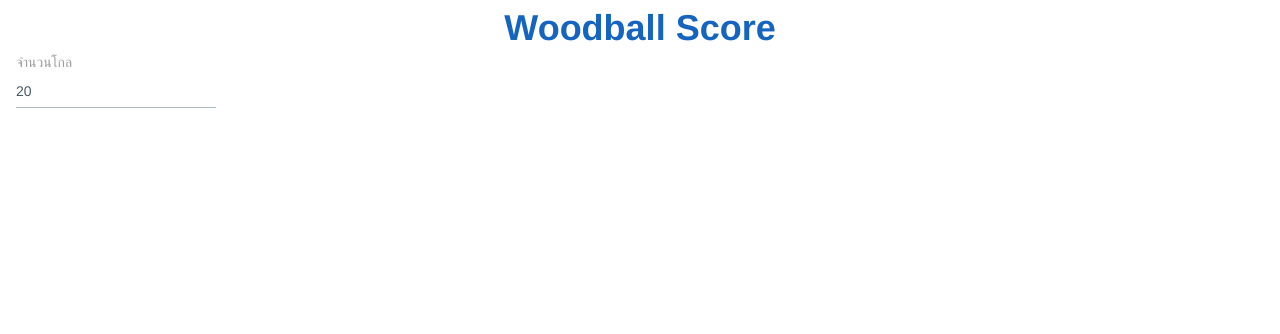
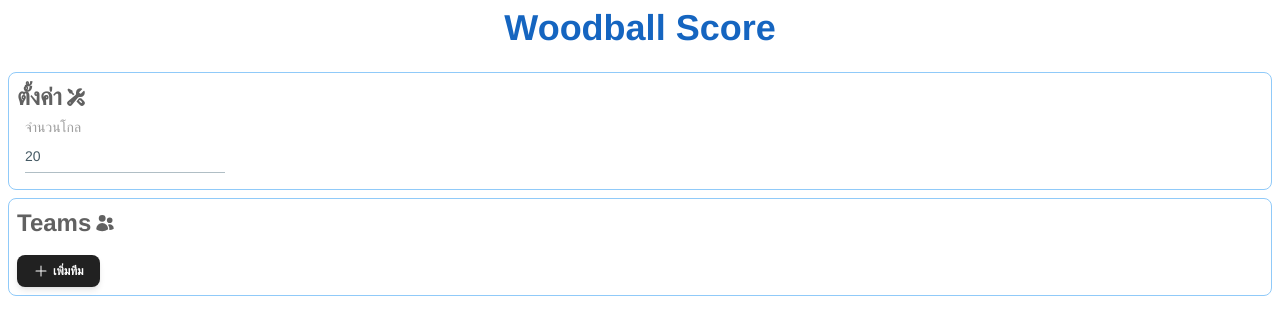
Before and after one commit to SupachaiTho/wood-ball-score, a React (Vite) app: page / in a window 1280 px wide. Shown: the top 334 px of the page. Built offline with nearby package versions, Linux system fonts and the light colour scheme.

Commit message:
add team

```diff
--- a/package.json
+++ b/package.json
@@ -10,6 +10,7 @@
     "preview": "vite preview"
   },
   "dependencies": {
+    "@heroicons/react": "^2.0.18",
     "@material-tailwind/react": "^2.0.8",
     "@reduxjs/toolkit": "^1.9.5",
     "path": "^0.12.7",
--- a/src/App.tsx
+++ b/src/App.tsx
@@ -1,12 +1,14 @@
 import Head from '@/components/sections/Head';
 import Layout from '@/components/base/Layout';
 import { woodBallBackup } from '@/hooks/woodballBackup';
+import Main from '@/components/sections/Main';
 
 function App() {
   woodBallBackup();
   return (
     <Layout>
       <Head />
+      <Main />
     </Layout>
   );
 }
--- a/src/components/head/GameInfo.tsx
+++ /dev/null
@@ -1,24 +0,0 @@
-import { Input } from '@material-tailwind/react';
-import { useAppSelector, useAppDispatch } from '@/app/hooks';
-import { setGoal } from '@/stores/woodball';
-import { memo } from 'react';
-
-const GameInfo = () => {
-  const goalNumber = useAppSelector((state) => state.woodBall.game.goalNumber);
-  const dispatch = useAppDispatch();
-
-  return (
-    <div className="flex p-2 pt-4">
-      <div>
-        <Input
-          variant="static"
-          label="จำนวนโกล"
-          onChange={(e) => dispatch(setGoal(e.target.value))}
-          value={goalNumber}
-        />
-      </div>
-    </div>
-  );
-};
-
-export default memo(GameInfo);
--- /dev/null
+++ b/src/components/main/GameInfo.tsx
@@ -0,0 +1,31 @@
+import { Input } from '@material-tailwind/react';
+import { useAppSelector, useAppDispatch } from '@/app/hooks';
+import { setGoal } from '@/stores/woodball';
+import { memo } from 'react';
+import { WrenchScrewdriverIcon } from '@heroicons/react/24/solid';
+
+const GameInfo = () => {
+  const goalNumber = useAppSelector((state) => state.woodBall.game.goalNumber);
+  const dispatch = useAppDispatch();
+
+  return (
+    <div className="flex flex-col p-2 mt-2 border border-blue-200 rounded-lg">
+      <div className="flex p2 text-gray-700">
+        <h1 className="text-2xl font-bold">ตั้งค่า</h1>
+        <WrenchScrewdriverIcon className="mx-1 w-5" />
+      </div>
+      <div className="flex mt-2">
+        <div className="p-2">
+          <Input
+            variant="static"
+            label="จำนวนโกล"
+            onChange={(e) => dispatch(setGoal(e.target.value))}
+            value={goalNumber}
+          />
+        </div>
+      </div>
+    </div>
+  );
+};
+
+export default memo(GameInfo);
--- /dev/null
+++ b/src/components/main/MainBoard.tsx
@@ -0,0 +1,29 @@
+import { useAppDispatch, useAppSelector } from '@/app/hooks';
+import { PlusIcon, UsersIcon } from '@heroicons/react/24/solid';
+import { Button } from '@material-tailwind/react';
+import { addTeam } from '@/stores/woodball';
+
+const MainBoard = () => {
+  const teams = useAppSelector((state) => state.woodBall.teams);
+  const dispatch = useAppDispatch();
+  return (
+    <div className="flex flex-col p-2 mt-2 border border-blue-200 rounded-lg">
+      <div className="flex text-gray-700">
+        <h1 className="text-2xl font-bold">Teams</h1>
+        <UsersIcon className="mx-1 w-5" />
+      </div>
+      <div className="flex flex-col p-2">
+        {teams?.map((team) => (
+          <div key={team.id}>{team.id + ' - ' + team.name}</div>
+        ))}
+      </div>
+      <div>
+        <Button size="sm" className="flex" onClick={() => dispatch(addTeam())}>
+          <PlusIcon className="mr-1 w-4" /> เพิ่มทีม
+        </Button>
+      </div>
+    </div>
+  );
+};
+
+export default MainBoard;
--- a/src/components/sections/Head.tsx
+++ b/src/components/sections/Head.tsx
@@ -1,12 +1,10 @@
-import Section from "@/components/base/Section";
-import GameInfo from "@/components/head/GameInfo";
-import HeadTitle from "@/components/head/HeadTitle";
+import Section from '@/components/base/Section';
+import HeadTitle from '@/components/head/HeadTitle';
 
 const Head = () => {
   return (
     <Section>
       <HeadTitle />
-      <GameInfo />
     </Section>
   );
 };
--- /dev/null
+++ b/src/components/sections/Main.tsx
@@ -0,0 +1,14 @@
+import Section from '@/components/base/Section';
+import GameInfo from '@/components/main/GameInfo';
+import MainBoard from '@/components/main/MainBoard';
+
+const Main = () => {
+  return (
+    <Section>
+      <GameInfo />
+      <MainBoard />
+    </Section>
+  );
+};
+
+export default Main;
--- a/src/main.tsx
+++ b/src/main.tsx
@@ -1,18 +1,15 @@
-import ReactDOM from "react-dom/client";
-import App from "./App.tsx";
-import "./tailwind.css";
-import { Provider } from "react-redux";
-import { ThemeProvider } from "@material-tailwind/react";
-import store from "@/app/store";
-import React from "react";
+import ReactDOM from 'react-dom/client';
+import App from './App.tsx';
+import './tailwind.css';
+import { Provider } from 'react-redux';
+import { ThemeProvider } from '@material-tailwind/react';
+import store from '@/app/store';
 
-const root = ReactDOM.createRoot(document.getElementById("root")!);
+const root = ReactDOM.createRoot(document.getElementById('root')!);
 root.render(
-  <React.StrictMode>
-    <ThemeProvider>
-      <Provider store={store}>
-        <App />
-      </Provider>
-    </ThemeProvider>
-  </React.StrictMode>
+  <ThemeProvider>
+    <Provider store={store}>
+      <App />
+    </Provider>
+  </ThemeProvider>
 );
--- a/src/stores/woodball.tsx
+++ b/src/stores/woodball.tsx
@@ -7,6 +7,7 @@ const localWoodBallData = localStorageData
       game: {
         goalNumber: 20,
       },
+      teams: [],
     };
 
 const initialState = localWoodBallData as WoodBallState;
@@ -21,9 +22,16 @@ export const woodBallSlice = createSlice({
     setWoodBallData: (state, action) => {
       state = action.payload;
     },
+    addTeam: (state) => {
+      const teamId = state.teams.length + 1;
+      state.teams = [
+        ...state.teams,
+        { id: teamId, name: 'team-' + teamId, players: [] },
+      ];
+    },
   },
 });
 
-export const { setGoal, setWoodBallData } = woodBallSlice.actions;
+export const { setGoal, setWoodBallData, addTeam } = woodBallSlice.actions;
 
 export default woodBallSlice.reducer;
```
Also changed, not shown: src/types/stores/woodball.tsx (+12 -0 lines), 1 other file (tests, documents, lock files or other folders).
